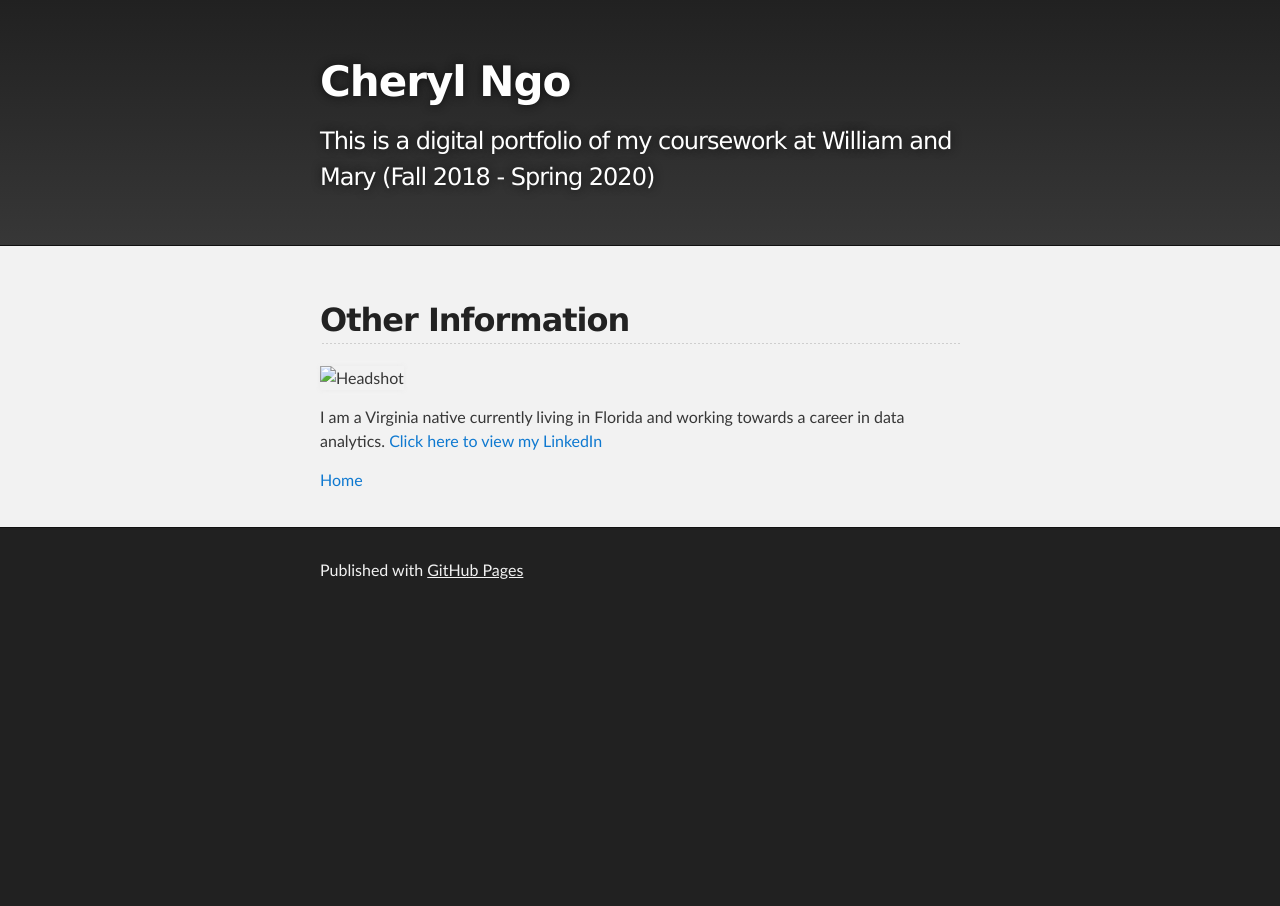
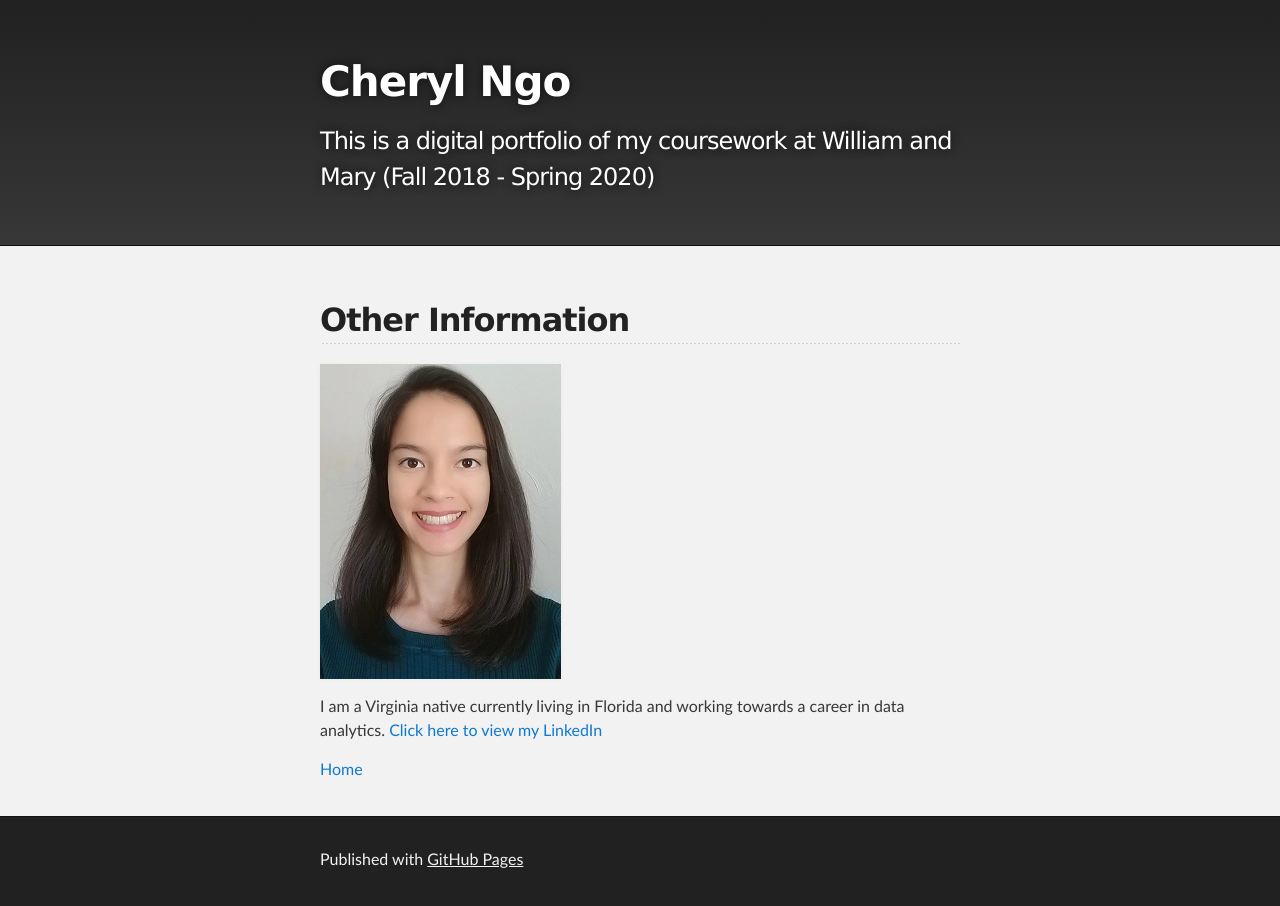
Before and after one commit to Cherylngo/cherylngo.github.io, a Jekyll site: the page built from Other Info/index.md, in a window 1280 px wide. Built offline with Jekyll 4.4.1, drawn with Linux system fonts in a browser that asks for light colours; our own code applies the rules of GitHub Pages for plain Markdown files.

Commit message:
Update index.md

```diff
--- a/Other Info/index.md
+++ b/Other Info/index.md
@@ -4,7 +4,7 @@
 
 ## Other Information
 
-![Headshot](pics/Headshot.jpg)
+![Headshot](/pics/Headshot.jpg)
 
 I am a Virginia native currently living in Florida and working towards a career in data analytics. [Click here to view my LinkedIn](https://www.linkedin.com/in/cherylngo/)
 
```
